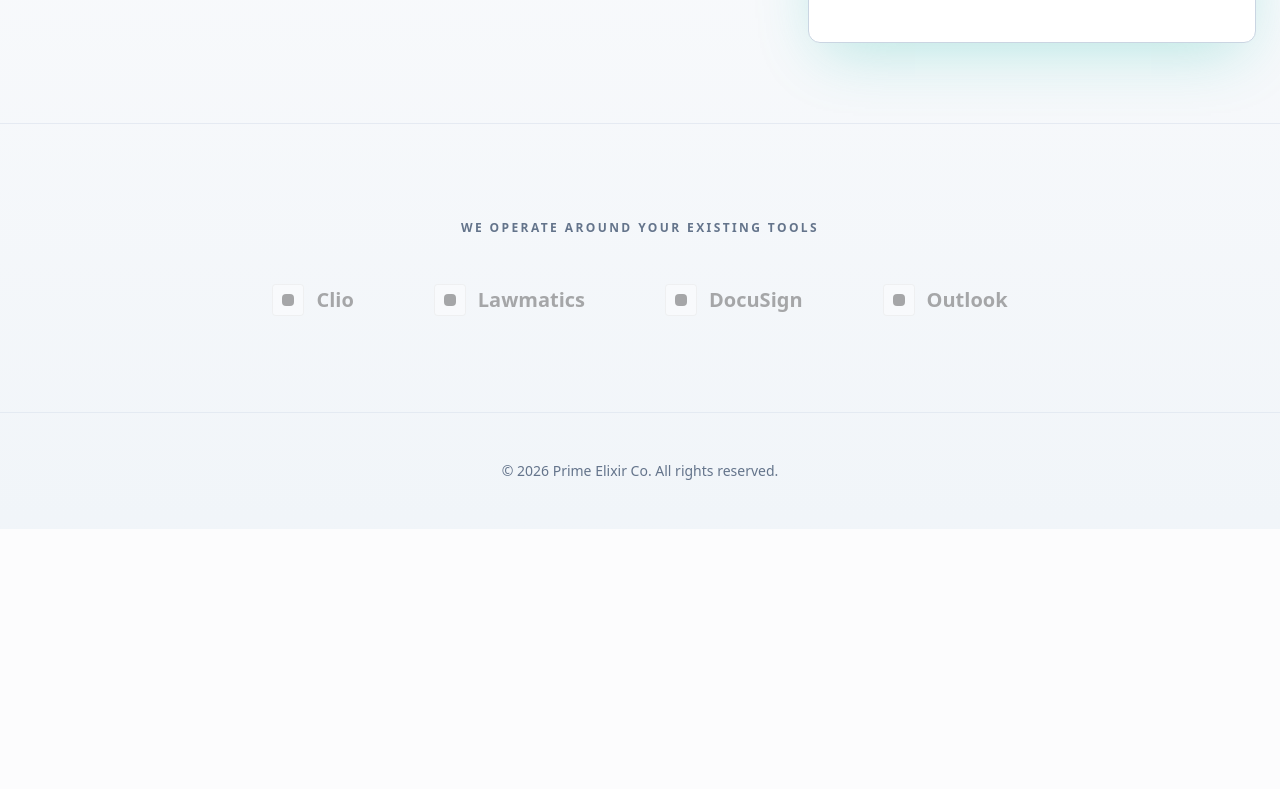
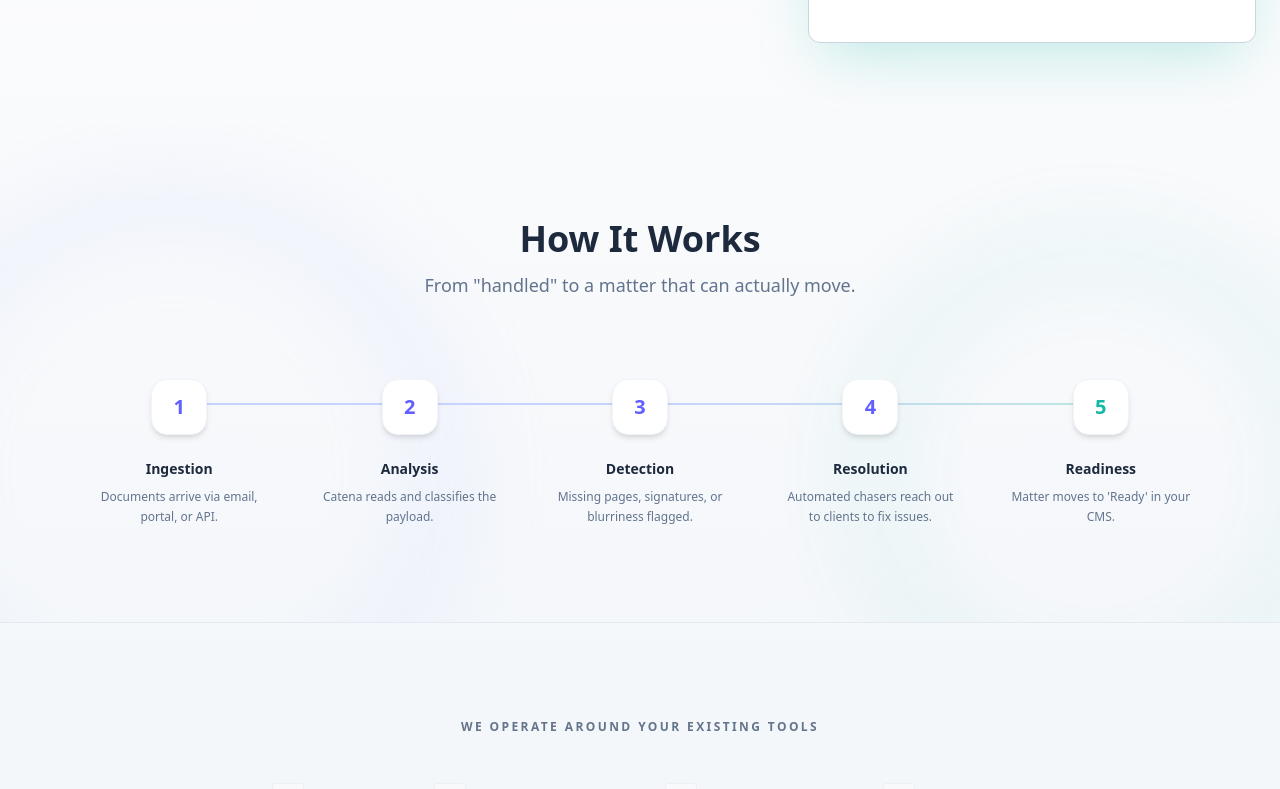
Before and after one commit to PrimeElixir/catena-landing, a Next.js app: page / in a window 1280 px wide. Shown: the part 1340-2129 px from the top of the page. Before the commit the page ends 1869 px from the top, so only its background shows below. Built offline with nearby package versions, Linux system fonts and the light colour scheme.

Commit message:
feat: add How It Works timeline section

```diff
--- a/src/app/page.tsx
+++ b/src/app/page.tsx
@@ -1,6 +1,7 @@
 import Header from '@/components/Header';
 import Hero from '@/components/Hero';
 import SpineVisualization from '@/components/SpineVisualization';
+import HowItWorks from '@/components/HowItWorks';
 import Integrations from '@/components/Integrations';
 
 export default function Home() {
@@ -12,6 +13,8 @@ export default function Home() {
 
       <SpineVisualization />
 
+      <HowItWorks />
+
       <Integrations />
 
       <footer className="py-12 text-center text-text-secondary text-sm border-t border-border-glass bg-transparent">
--- /dev/null
+++ b/src/components/HowItWorks.tsx
@@ -0,0 +1,73 @@
+import React from 'react';
+
+const steps = [
+  {
+    num: '1',
+    title: 'Ingestion',
+    desc: 'Documents arrive via email, portal, or API.',
+    color: 'text-indigo-500'
+  },
+  {
+    num: '2',
+    title: 'Analysis',
+    desc: 'Catena reads and classifies the payload.',
+    color: 'text-indigo-500'
+  },
+  {
+    num: '3',
+    title: 'Detection',
+    desc: 'Missing pages, signatures, or blurriness flagged.',
+    color: 'text-indigo-500'
+  },
+  {
+    num: '4',
+    title: 'Resolution',
+    desc: 'Automated chasers reach out to clients to fix issues.',
+    color: 'text-indigo-500'
+  },
+  {
+    num: '5',
+    title: 'Readiness',
+    desc: "Matter moves to 'Ready' in your CMS.",
+    color: 'text-accent'
+  }
+];
+
+export default function HowItWorks() {
+  return (
+    <section className="relative py-24 px-6 overflow-hidden">
+      {/* Abstract Background Blurs */}
+      <div className="absolute inset-0 z-0 pointer-events-none opacity-40">
+        <div className="absolute top-[10%] left-[-10%] w-[600px] h-[600px] rounded-full border-[60px] border-indigo-200/50 filter blur-[40px]"></div>
+        <div className="absolute top-[20%] right-[-5%] w-[500px] h-[500px] rounded-full border-[50px] border-accent/20 filter blur-[40px]"></div>
+      </div>
+
+      <div className="relative z-10 max-w-6xl mx-auto text-center">
+        <h2 className="text-3xl md:text-4xl font-bold text-slate-800 mb-3">How It Works</h2>
+        <p className="text-slate-500 mb-20 text-lg">
+          From "handled" to a matter that can actually move.
+        </p>
+
+        {/* Timeline Container */}
+        <div className="relative flex flex-col md:flex-row justify-between items-start md:items-center">
+
+          {/* Connecting Line (Desktop) */}
+          <div className="hidden md:block absolute top-6 left-[10%] right-[10%] h-[2px] bg-gradient-to-r from-indigo-200 via-indigo-200 to-accent/30 -z-10"></div>
+
+          {steps.map((step, idx) => (
+            <div key={idx} className="flex flex-col items-center flex-1 mb-10 md:mb-0 px-2">
+              <div className="w-14 h-14 bg-white rounded-2xl shadow-md border border-slate-100 flex items-center justify-center mb-6 z-10">
+                <span className={`text-xl font-bold ${step.color}`}>{step.num}</span>
+              </div>
+              <h3 className="text-sm font-semibold text-slate-800 mb-2">{step.title}</h3>
+              <p className="text-xs text-slate-500 leading-relaxed max-w-[180px] mx-auto">
+                {step.desc}
+              </p>
+            </div>
+          ))}
+
+        </div>
+      </div>
+    </section>
+  );
+}
```
